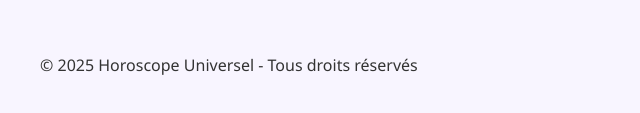
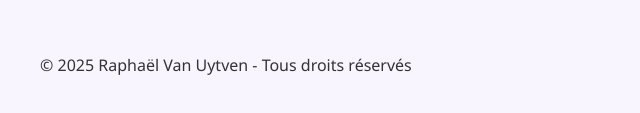
Before and after one commit to Stelllariss/ECF1_Horoscope, a plain HTML site: page index.html in a window 1280 px wide. Shown: the part 373-486 px from the top of the page, 0-640 px from the left. Drawn offline with Linux system fonts and the light colour scheme.

Commit message:
Modification footer

```diff
--- a/index.html
+++ b/index.html
@@ -42,7 +42,7 @@
 
     <footer class="footer">
         <div class="container">
-            <p>© <span id="current-year"></span> Horoscope Universel - Tous droits réservés</p>
+            <p>© <span id="current-year"></span> Raphaël Van Uytven - Tous droits réservés</p>
         </div>
     </footer>
 
```
Also changed, not shown: 1 other file.
